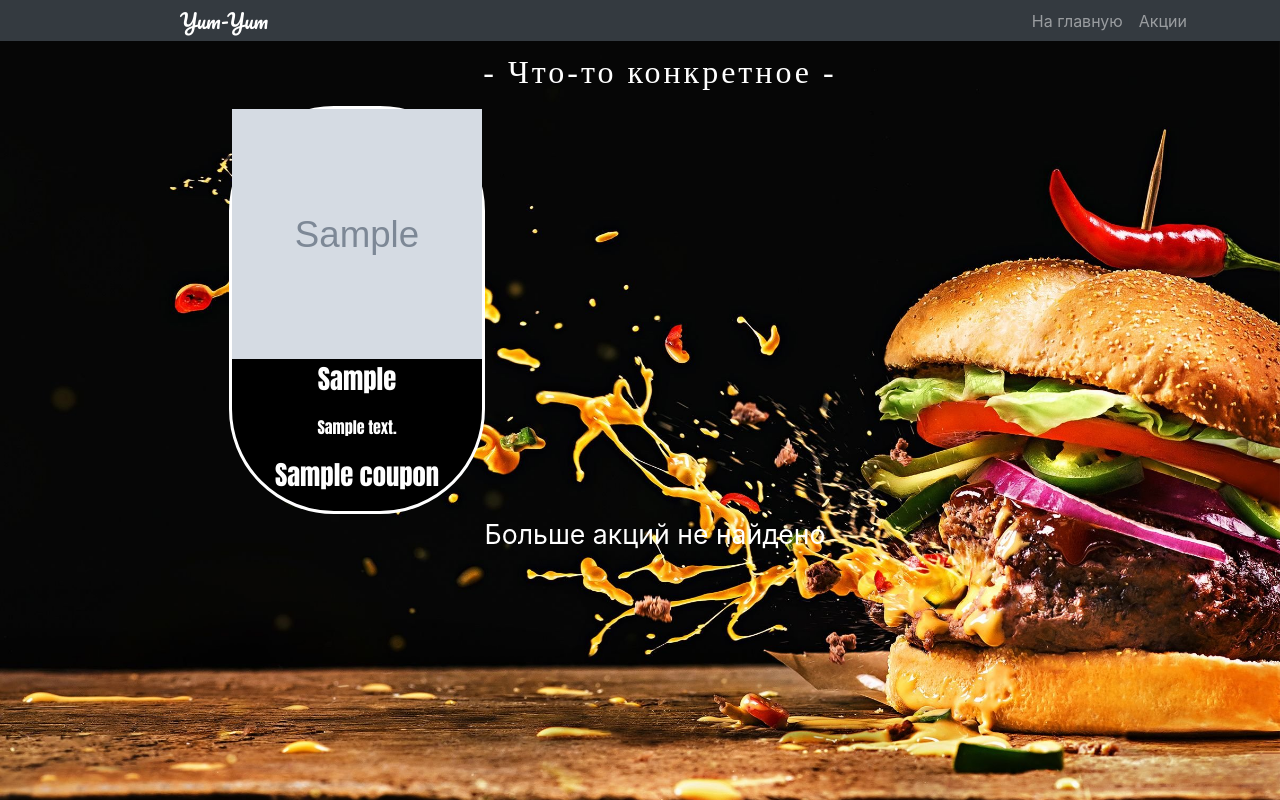
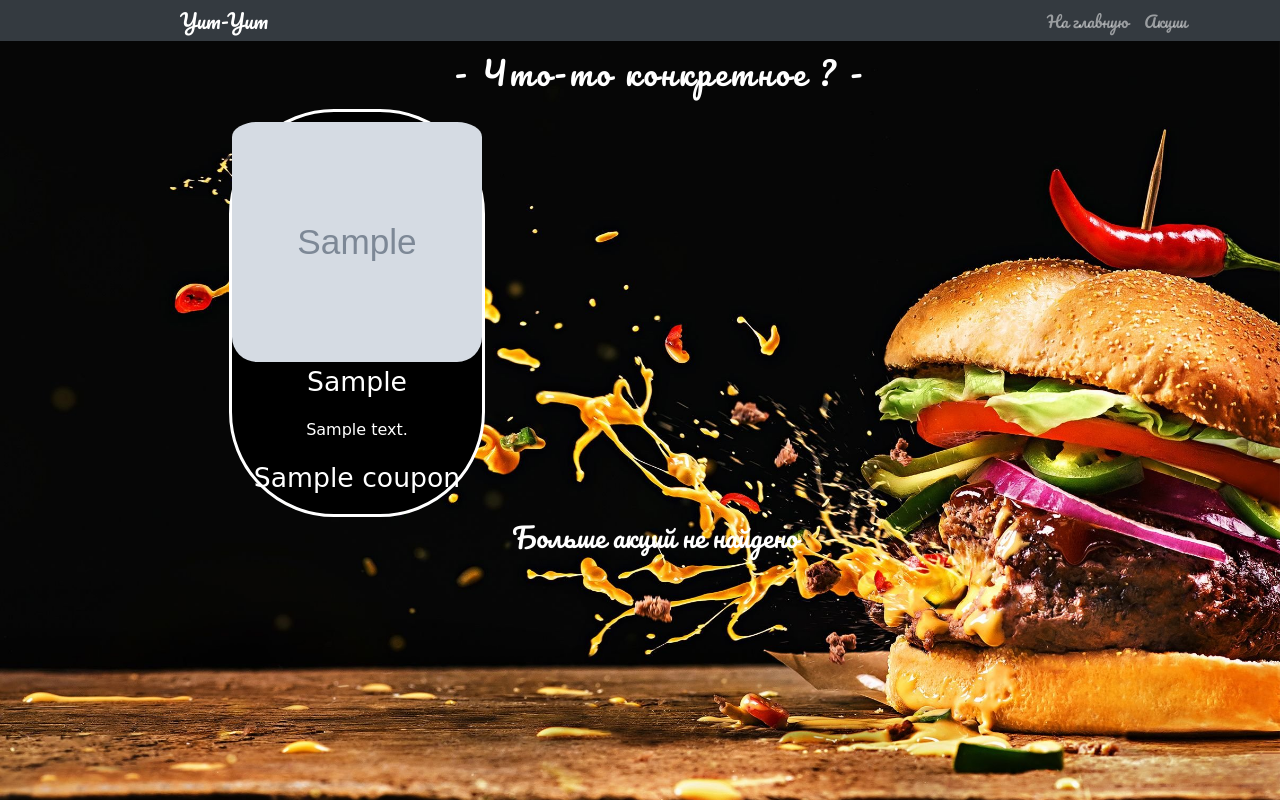
Before and after one commit to Indi77erence/yum-yum.by, a Django app: page /coupons/ in a window 1280 px wide. Run offline with Django 4.2, Linux system fonts and the light colour scheme; tables that the repository leaves empty hold one stand-in row (values such as "Sample post"); grey boxes marked "Sample" are stand-in pictures; parts of the project's set-up code (start-up, migrations or seed data) failed here and were passed over; some libraries are stand-ins or nearby versions.

Commit message:
working with styles

```diff
--- a/coupons/static/coupons/css/coupons.css
+++ b/coupons/static/coupons/css/coupons.css
@@ -1,4 +1,3 @@
-
 body {
     background: url("../vendor/img/1.jpg") no-repeat center top fixed;
     -webkit-background-size: cover;
@@ -9,15 +8,30 @@
     box-sizing: border-box;
     text-align: center;
 }
+
 .warning{
+    font-family: 'Pacifico', fantasy;
     text-align: center;
     border-color: #414124;
     color: white;
     font-size: 20pt;
     padding-left: 30px;
 }
+
 .btn btn-lg {
     background-color: black;
+}
+
+.coupons-content{
+    font-family: cursive;
+}
+
+.coupons-title{
+    font-family: cursive;
+}
+
+.coupons-price{
+    font-family: cursive;
 }
 
 #start-purchase-btn {
@@ -26,6 +40,7 @@
     border-radius: 16.3rem;
 
 }
+
 #start-purchase-link {
     text-decoration: none;
     color: black;
@@ -43,6 +58,11 @@
     text-align: center;
     padding-top: 30px;
     color: white;
+}
+
+img{
+    padding-top: 10px;
+    border-radius: 25px;
 }
 
 .coupons-items {
@@ -115,6 +135,7 @@
 }
 
 .topmenu > li > a {
+    font-family: 'Pacifico', fantasy;
     color: #fff;
     padding-top: 1000px;
     padding: center
@@ -123,6 +144,10 @@
     font-size: 2em;
     line-height: 1;
     letter-spacing: 3px;
+}
+
+.nav-link{
+    font-family: 'Pacifico', fantasy;
 }
 
 .topmenu > li > a:before {
@@ -138,7 +163,6 @@
     transform: translate(-50%, 20px);
     opacity: 0;
     transition: .3s;
-
 }
 
 .topmenu li:hover a:before {
--- a/coupons/templates/coupons/coupons.html
+++ b/coupons/templates/coupons/coupons.html
@@ -40,7 +40,7 @@
                     <a class="nav-link" href="/" ><i class="fa fa-home" aria-hidden="true"></i> На главную </a>
                 </li>
                 <li class="nav-item">
-                    <a class="nav-link" href="/coupons"> <i class="fa fa-hand-o-right" aria-hidden="true"></i> Акции</a>
+                    <a class="nav-link" href="/coupons"> <i class="fa fa-hand-o-right" aria-hidden="true"></i> Aкции</a>
                 </li>
             </ul>
         </div>
@@ -49,7 +49,7 @@
 
 
 <ul class="topmenu">
-    <li><a href="/coupons" class="down">- Что-то конкретное -</a>
+    <li><a href="/coupons" class="down">- Что-то конкретное ? -</a>
       <ul class="submenu">
             <li><a href="/coupons/BK">Burger King</a></li>
             <li><a href="/coupons/pizzahome">Pizzahome</a></li>
@@ -78,7 +78,6 @@
                 {% endfor %}
                 </div>
         {% endfor %}
-
     </div>
     <div class="warning">Больше акций не найдено</div>
 
```
Also changed, not shown: coupons/static/coupons/css/index.css (+8 -3 lines), coupons/templates/coupons/index.html (+3 -8 lines). Lines whose indentation alone changed are shown as unchanged.
